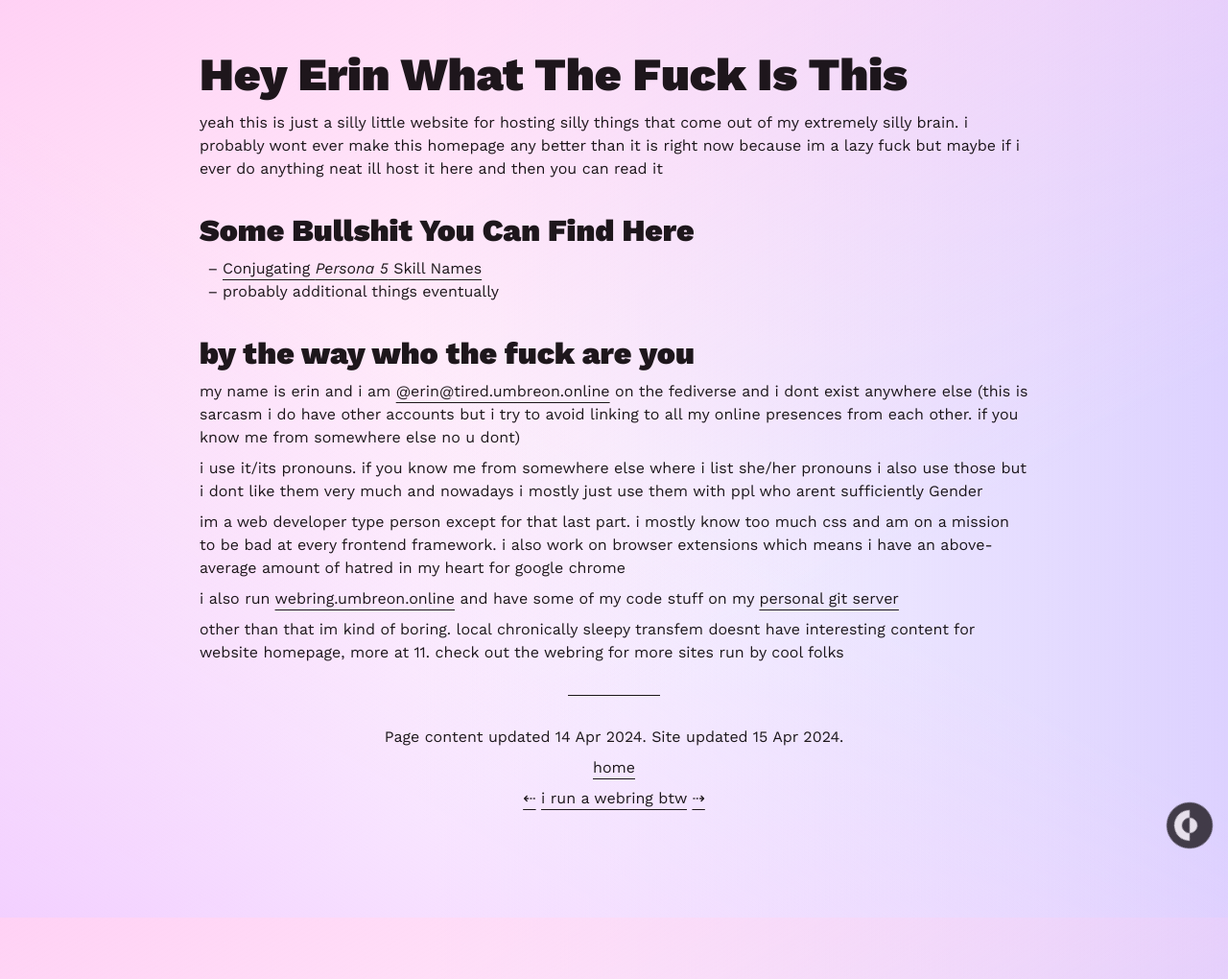
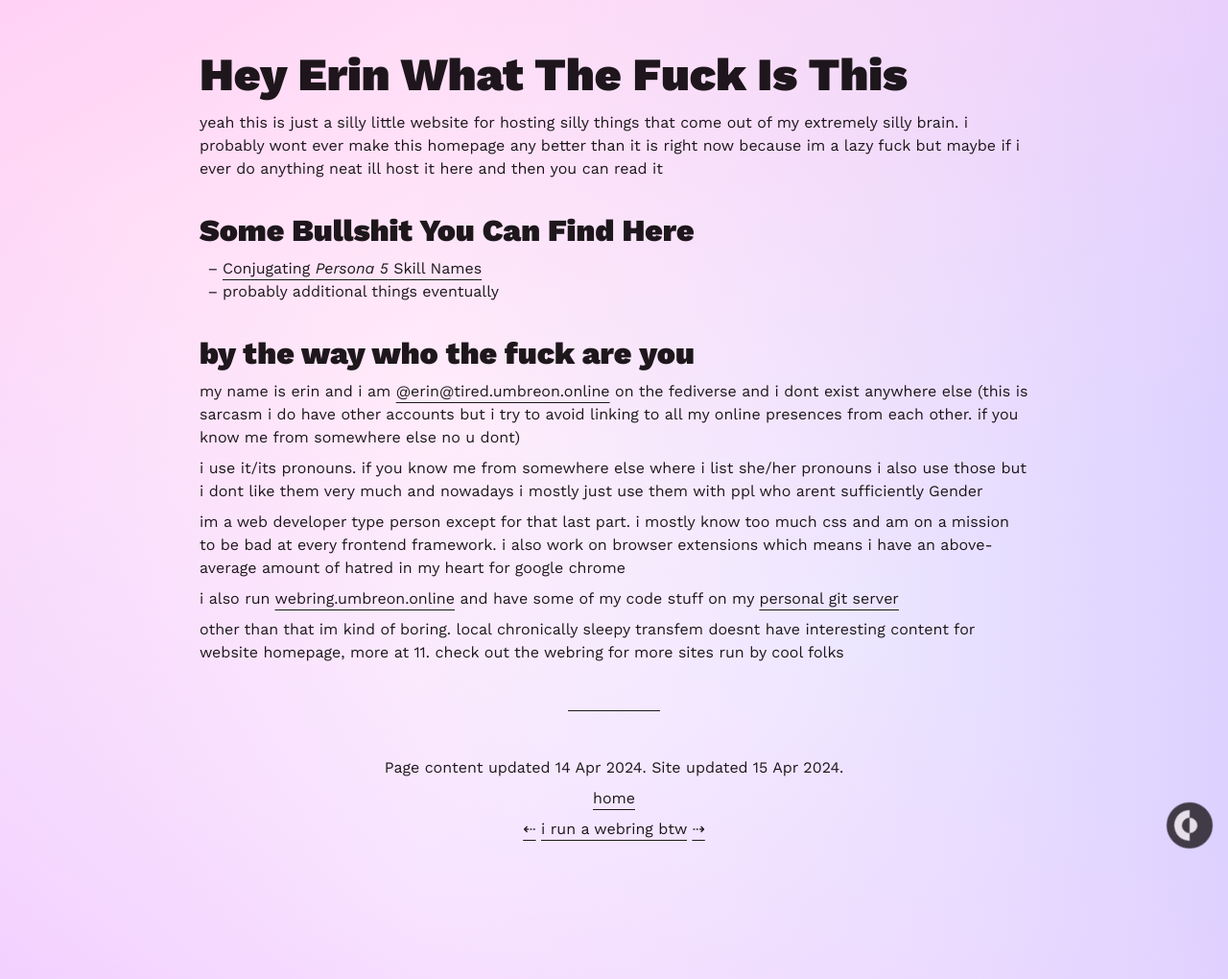
Before and after one commit to ewwwin/umbreon.online, a Jekyll site: the page built from index.md, in a window 1280 px wide. Shown: the whole page at 96% size. Built offline with Jekyll 4.4.1, drawn with Linux system fonts in a browser that asks for light colours.

Commit message:
more tweaks

```diff
--- a/style.css
+++ b/style.css
@@ -70,7 +70,7 @@ ul {
 
 footer {
 	text-align: center;
-	margin-block: 4rem;
+	margin-block: 6rem;
 	position: relative;
 }
 hr,
@@ -82,7 +82,7 @@ footer::before {
 hr {
 	border: none;
 	color: inherit;
-	margin: calc(2rem - 0.5px) auto;
+	margin: calc(3rem - 0.5px) auto;
 }
 footer::before {
 	content: "";
@@ -90,5 +90,5 @@ footer::before {
 	position: absolute;
 	left: 50%;
 	transform: translateX(-50%);
-	top: calc(-2rem - 0.5px);
+	top: calc(-3rem - 0.5px);
 }
```
Also changed, not shown: p5skills.md (+2 -2 lines).
